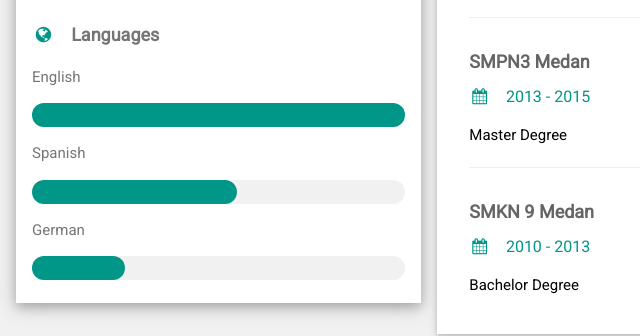
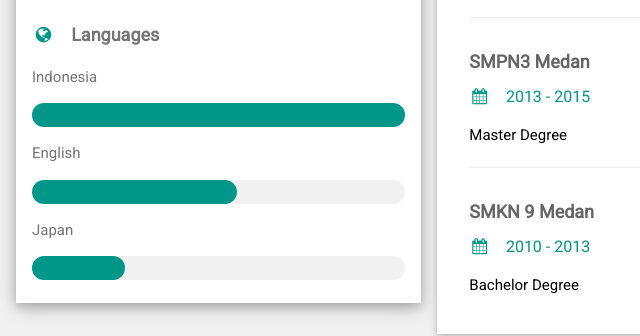
Before and after one commit to bayu99723/WebHarto, a plain HTML site: page index.html in a window 1280 px wide. Shown: the part 829-1165 px from the top of the page, 0-640 px from the left. Drawn offline with nearby package versions, Linux system fonts and the light colour scheme.

Commit message:
Update index.html

```diff
--- a/index.html
+++ b/index.html
@@ -58,15 +58,15 @@ html,body,h1,h2,h3,h4,h5,h6 {font-family: "Roboto", sans-serif}
           <br>
 
           <p class="w3-large w3-text-theme"><b><i class="fa fa-globe fa-fw w3-margin-right w3-text-teal"></i>Languages</b></p>
-          <p>English</p>
+          <p>Indonesia</p>
           <div class="w3-light-grey w3-round-xlarge">
             <div class="w3-round-xlarge w3-teal" style="height:24px;width:100%"></div>
           </div>
-          <p>Spanish</p>
+          <p>English</p>
           <div class="w3-light-grey w3-round-xlarge">
             <div class="w3-round-xlarge w3-teal" style="height:24px;width:55%"></div>
           </div>
-          <p>German</p>
+          <p>Japan</p>
           <div class="w3-light-grey w3-round-xlarge">
             <div class="w3-round-xlarge w3-teal" style="height:24px;width:25%"></div>
           </div>
```
